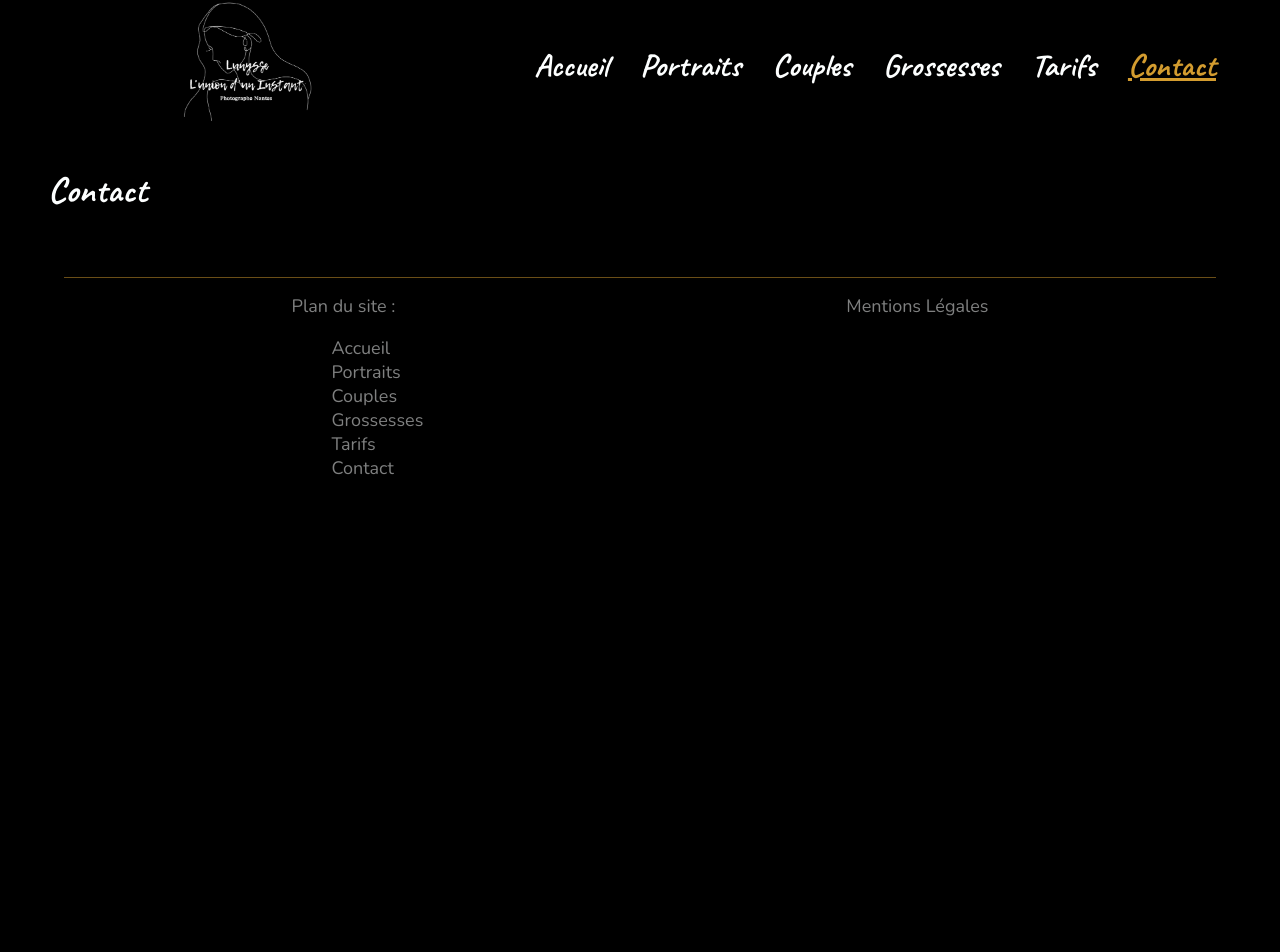
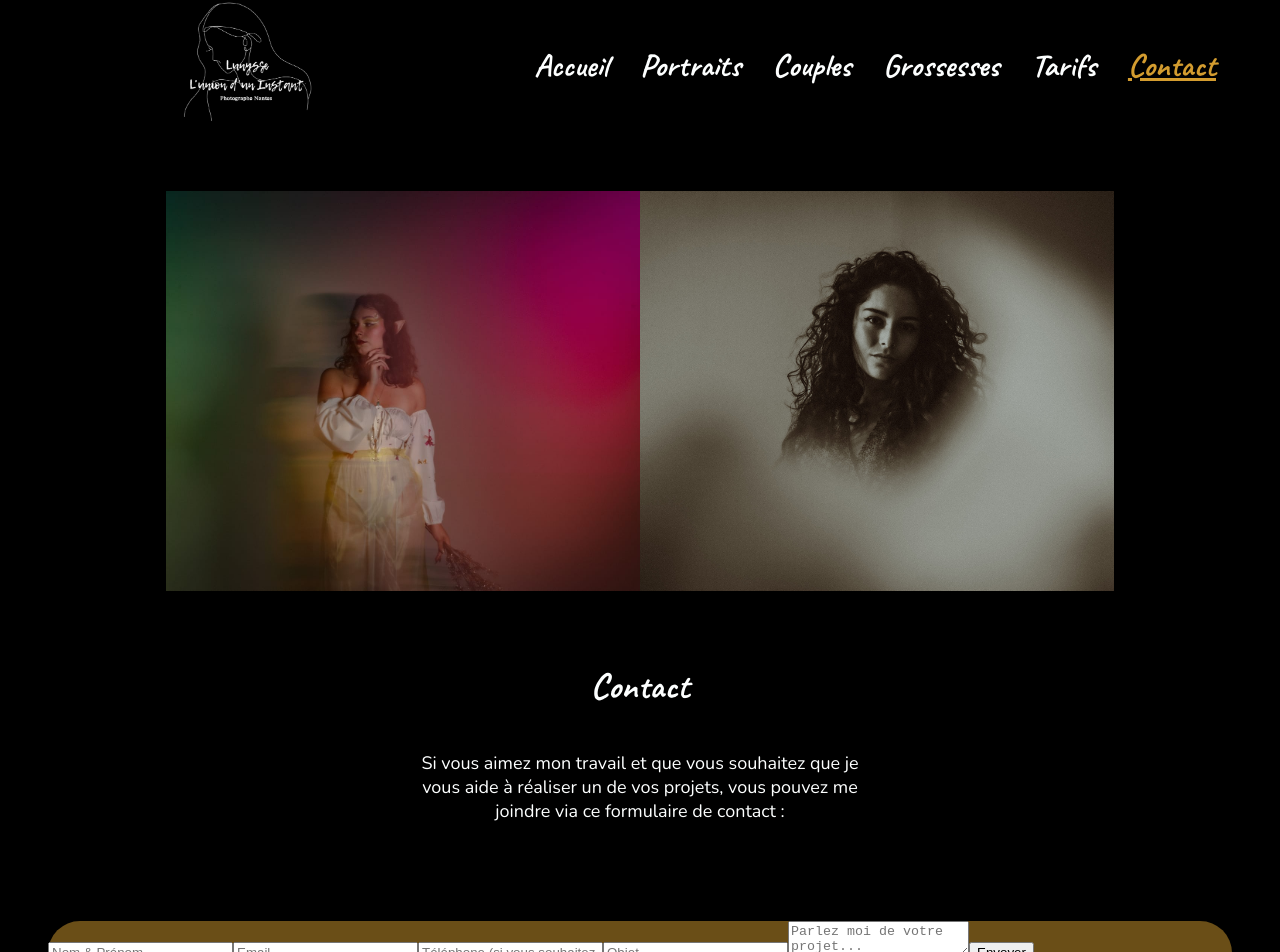
Before and after one commit to danidji/dtc_phography, a Next.js app: page /contact in a window 1280 px wide. Shown: the part 13-965 px from the top of the page. Before the commit the page ends 800 px from the top, so only its background shows below. Built offline with nearby package versions, Linux system fonts and the light colour scheme.

Commit message:
feat - wip - create contact page

```diff
--- a/pages/contact.tsx
+++ b/pages/contact.tsx
@@ -1,24 +1,103 @@
 import type { NextPage } from 'next'
 import Head from 'next/head'
+import Image from 'next/image'
+import styled from 'styled-components'
+
+import CircleImage from '../src/components/CircleImage'
+import ContactForm from '../src/components/ContactForm'
+
+import { ThemePropsType } from '../src/interfaces'
+import { useThemeContext } from '../src/state/theme.context'
 
 
 
 const Contact: NextPage = () => {
+  const { color } = useThemeContext();
   return (
-    <div >
+    <>
       <Head>
         <title>Contact</title>
         <meta name="description" content="Contact - Lunysse photographe" />
         <link rel="icon" href="/favicon.ico" />
       </Head>
 
+      <ContactWrapper className="contact_wrapper">
 
-      <h1 >
-        Contact
-      </h1>
+        <ContactHeader className="contact_header">
+          <div className="image_item" style={{ width: "100%", height: "100%", position: "relative" }}>
+            <Image
+              src="/assets/images/contact/contact_image1.jpeg"
+              layout='fill'
+              objectFit='cover'
+            />
+          </div>
+          <div className="image_item" style={{ width: "100%", height: "100%", position: "relative" }}>
+            <Image
+              src="/assets/images/contact/contact_image2.jpg"
+              layout='fill'
+              objectFit='cover'
+            />
+          </div>
+        </ContactHeader>
 
-    </div>
+        <h1>Contact</h1>
+
+        <StyledP>Si vous aimez mon travail et que vous souhaitez que je vous aide à réaliser un de vos projets, vous pouvez me joindre via ce formulaire de contact :</StyledP>
+
+        <ContactFormWrapper className="contact_form_wrapper" bgColor={color.primaryOp50}>
+          <ContactForm />
+
+        </ContactFormWrapper>
+
+        <CircleImage src={"/assets/images/contact/circle_image2.png"} />
+
+      </ContactWrapper>
+    </>
   )
 }
 
 export default Contact
+
+const ContactWrapper = styled.div`
+  display: flex;
+  flex-direction: column ;
+  align-items: center ;
+`
+
+const ContactHeader = styled.div`
+  display: flex;
+  height: 10rem;
+  width: 100%;
+  justify-content: center ;
+  margin: 3rem 0 ;
+
+  @media (min-width: 768px) {
+    height: 20rem ;
+  }
+  @media (min-width: 1069px) {
+    height: 25rem ;
+    width: 80%;
+  }
+
+`
+const StyledP = styled.p`
+  width:  80%;
+  text-align:center ;
+
+  @media (min-width: 768px) {
+    width:  60%;
+  }
+  @media (min-width: 1069px) {
+    width: 40%;
+  }
+`
+
+const ContactFormWrapper = styled.div<ThemePropsType>`
+
+  width:100% ;
+  height: 20rem ;
+  background-color: ${p => p.bgColor};
+  margin: 5rem 0 ;
+  border-radius:2rem ;
+
+`
--- /dev/null
+++ b/src/components/ContactForm.tsx
@@ -0,0 +1,66 @@
+import React, { FC } from 'react'
+import { useForm, SubmitHandler } from "react-hook-form"
+import validator from 'validator'
+import styled from 'styled-components'
+
+import { ContactFormType } from '../interfaces'
+import { StyledButton } from '../../styles/StyledComponent'
+
+
+const ContactForm: FC = (): JSX.Element => {
+
+  const {
+    register,
+    handleSubmit,
+    formState: { errors }
+  } = useForm<ContactFormType>();
+
+  const onSubmit: SubmitHandler<ContactFormType> = (data): void => {
+    console.log({ data, errors })
+  }
+
+  return (
+    <form onSubmit={handleSubmit(onSubmit)}>
+      <input
+        type="text"
+        placeholder="Nom & Prénom"
+        {...register("name", {
+          // required: true
+        })}
+      />
+      <input
+        type="text"
+        placeholder="Email"
+        {...register("email", {
+          // required: true
+        })}
+      />
+      <input
+        type="text"
+        placeholder="Téléphone (si vous souhaitez être rappelé)"
+        {...register("phone", {
+          // required: true
+        })}
+      />
+      <input
+        type="text"
+        placeholder="Objet"
+        {...register("object", {
+          // required: true
+        })}
+      />
+      <textarea
+        placeholder="Parlez moi de votre projet..."
+        {...register("message", {
+          // required: true
+        })}
+      />
+      <input
+        type="submit"
+        value="Envoyer" />
+
+    </form>
+  )
+}
+
+export default ContactForm
```
